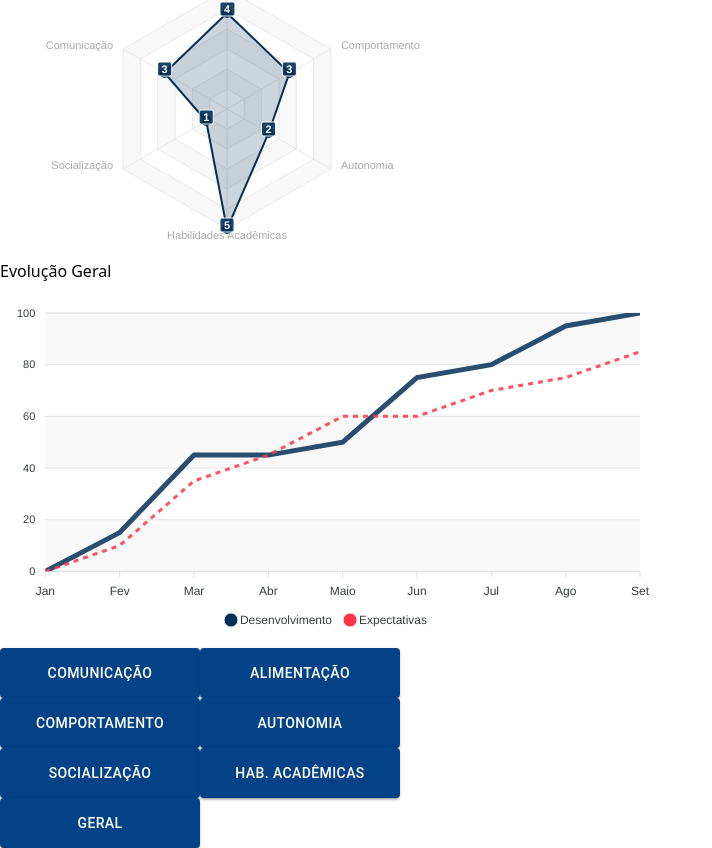
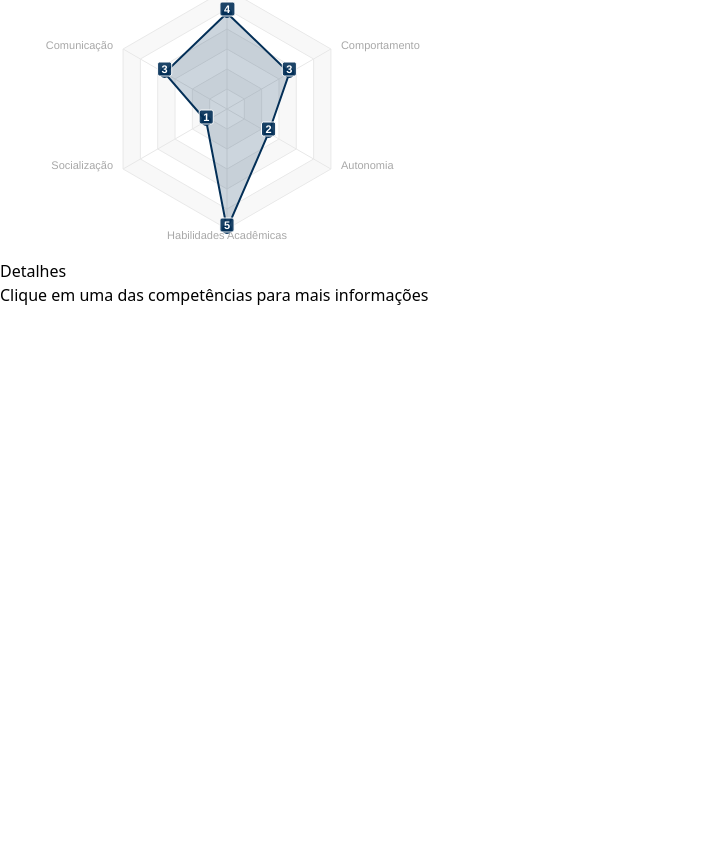
Before and after one commit to rafaelsantos1983/tea-care-client, a React (Vite) app: page /Dashboard_Pais in a window 1280 px wide. Shown: the part 688-1536 px from the top of the page, without its empty margins (0-712 px from the left). After the commit the page ends 995 px from the top, so only its background shows below. Built offline with nearby package versions, Linux system fonts and the light colour scheme.

Commit message:
Atualizando dashboard pais

```diff
--- a/src/Pages/Dashboard_Pais.jsx
+++ b/src/Pages/Dashboard_Pais.jsx
@@ -5,108 +5,32 @@ import BlueButton from '../Components/Button_Blue'
 import Grafico_linha from '../Components/Grafico_linha'
 
 function Dashboard_Pais() {
-  const [selectedSkill, setSelectedSkill] = useState('Geral');
+  const [selectedCompetence, setSelectedCompetence] = useState(null);
 
-  //Dados para gerar o gráfico
-  const skillData = {
-    'Comunicação': {
-      series: [
-        { name: "Desenvolvimento", data: [0, 5, 20, 35, 55, 65, 75, 85, 100] },
-        { name: "Expectativas", data: [0, 3, 18, 25, 40, 50, 60, 70, 80] }
-      ]
-    },
-    'Alimentação': {
-      series: [
-        { name: "Desenvolvimento", data: [0, 8, 22, 37, 53, 68, 83, 97, 110] },
-        { name: "Expectativas", data: [0, 4, 20, 30, 45, 55, 65, 75, 85] }
-      ]
-    },
-    'Comportamento': {
-      series: [
-        { name: "Desenvolvimento", data: [0, 10, 25, 40, 60, 75, 90, 105, 120] },
-        { name: "Expectativas", data: [0, 2, 15, 27, 38, 48, 58, 68, 78] }
-      ]
-    },
-    'Autonomia': {
-      series: [
-        { name: "Desenvolvimento", data: [0, 12, 28, 45, 63, 80, 97, 113, 130] },
-        { name: "Expectativas", data: [0, 1, 12, 22, 35, 45, 55, 65, 75] }
-      ]
-    },
-    'Socialização': {
-      series: [
-        { name: "Desenvolvimento", data: [0, 15, 30, 50, 70, 90, 110, 130, 150] },
-        { name: "Expectativas", data: [0, 5, 10, 20, 32, 40, 50, 60, 70] }
-      ]
-    },
-    'Hab. acadêmicas': {
-      series: [
-        { name: "Desenvolvimento", data: [0, 18, 35, 55, 75, 95, 115, 135, 155] },
-        { name: "Expectativas", data: [0, 6, 14, 26, 38, 50, 62, 74, 86] }
-      ]
-    },
-    'Geral': {
-      series: [
-        { name: "Desenvolvimento", data: [0, 15, 45, 45, 50, 75, 80, 95, 100] },
-        { name: "Expectativas", data: [0, 10, 35, 45, 60, 60, 70, 75, 85] }
-      ]
-    }
+  const handleRadarClick = (competence) => {
+    setSelectedCompetence(competence);
   };
-
-
-  //o título do gráfico muda conforme a opção selecionada
-  const skillTitles = {
-    'Comunicação': 'Evolução da Comunicação',
-    'Alimentação': 'Evolução da Alimentação',
-    'Comportamento': 'Evolução do Comportamento',
-    'Autonomia': 'Evolução da Autonomia',
-    'Socialização': 'Evolução da Socialização',
-    'Hab. acadêmicas': 'Evolução das Hab. Acadêmicas',
-    'Geral': 'Evolução Geral'
-  };
-
 
   return (
     <div className="min-h-screen bg-blue-500">
       <Banner name="André Silva" description="pai de Luís" />
 
       <div className="flex flex-col items-center justify-center min-h-screen pt-8 pb-8">
-
-
-        <div className="bg-white w-[500px] rounded-[50px] flex flex-col items-center pt-6 mb-8 mr-8">
-          <h1 className="font-bold text-3xl mb-4">Habilidades</h1>
-          <Radar/>
-        </div>
-
-
-
-        <div className="flex flex-row w-[1300px] justify-center items-center mb-8">
-          <div className="bg-white w-[900px] h-[450px] rounded-[50px] flex flex-col items-center justify-center pt-6 pr-6 mb-8 ml-8">
-            <h1 className="font-bold text-3xl">{skillTitles[selectedSkill]}</h1>
-            <Grafico_linha data={skillData[selectedSkill]}/>
+        <div className="flex">
+          <div className="bg-white w-[500px] rounded-[50px] flex flex-col items-center pt-6 mb-8 mr-8">
+            <h1 className="font-bold text-3xl mb-4">Habilidades da criança</h1>
+            <Radar onClick={handleRadarClick} />
           </div>
 
-          <div className="flex-col w-[600px]">
-            <div className="flex gap-4 mb-8 justify-center">
-              <BlueButton text="Comunicação" onClick={() => setSelectedSkill('Comunicação')} />
-              <BlueButton text="Alimentação" onClick={() => setSelectedSkill('Alimentação')} />
-            </div>
-            <div className="flex gap-4 mb-8 justify-center">
-              <BlueButton text="Comportamento" onClick={() => setSelectedSkill('Comportamento')} />
-              <BlueButton text="Autonomia" onClick={() => setSelectedSkill('Autonomia')} />
-            </div>
-            <div className="flex gap-4 mb-8 justify-center">
-              <BlueButton text="Socialização" onClick={() => setSelectedSkill('Socialização')} />
-              <BlueButton text="Hab. acadêmicas" onClick={() => setSelectedSkill('Hab. acadêmicas')} />
-            </div>
-            <div className="flex gap-4 mb-8 justify-center">
-              <BlueButton text="Geral" onClick={() => setSelectedSkill('Geral')} />
-            </div>
+          <div className="bg-white w-[500px] rounded-[50px] flex flex-col items-center pt-6 mb-8 ml-8 p-4">
+            <h1 className="font-bold text-3xl mb-4">Detalhes</h1>
+            {selectedCompetence ? (
+              <p>{`Informações sobre a competência: ${selectedCompetence}`}</p>
+            ) : (
+              <p>Clique em uma das competências para mais informações</p>
+            )}
           </div>
-
         </div>
-
-
       </div>
     </div>
   );
```
